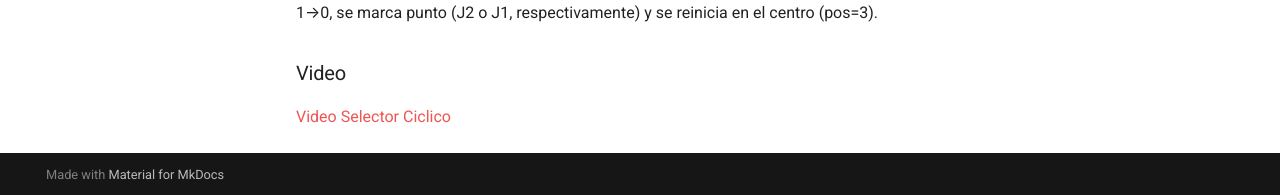
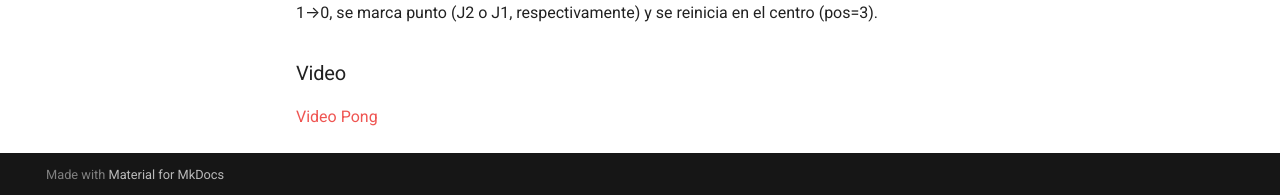
Before and after one commit to ZAFK28/PortafolioZarate, an MkDocs documentation site: the page built from docs/Pong.md, in a window 1280 px wide and 900 px high, scrolled down 4861 px. Shown: the part 702-897 px from the top of the window. Built offline with MkDocs 1.6.1 and Material for MkDocs 9.7.7, drawn with Linux system fonts in a browser that asks for light colours.

Commit message:
ACTUALIZACION

```diff
--- a/docs/Pong.md
+++ b/docs/Pong.md
@@ -209,4 +209,4 @@ Arranque: un único LED encendido en la posición 1; la “pelota” avanza haci
 Devolución correcta: al llegar al LED extremo, si el jugador correspondiente presiona a tiempo, la pelota cambia de sentido sin salir.
 Fallo: si nadie presiona y la pelota intenta pasar de 5→6 o 1→0, se marca punto (J2 o J1, respectivamente) y se reinicia en el centro (pos=3).
 ### Video
-[Video Selector Ciclico](https://www.youtube.com/watch?v=2d4McjVFlx8&t=3s)
+[Video Pong](https://www.youtube.com/watch?v=2d4McjVFlx8&t=3s)
```
